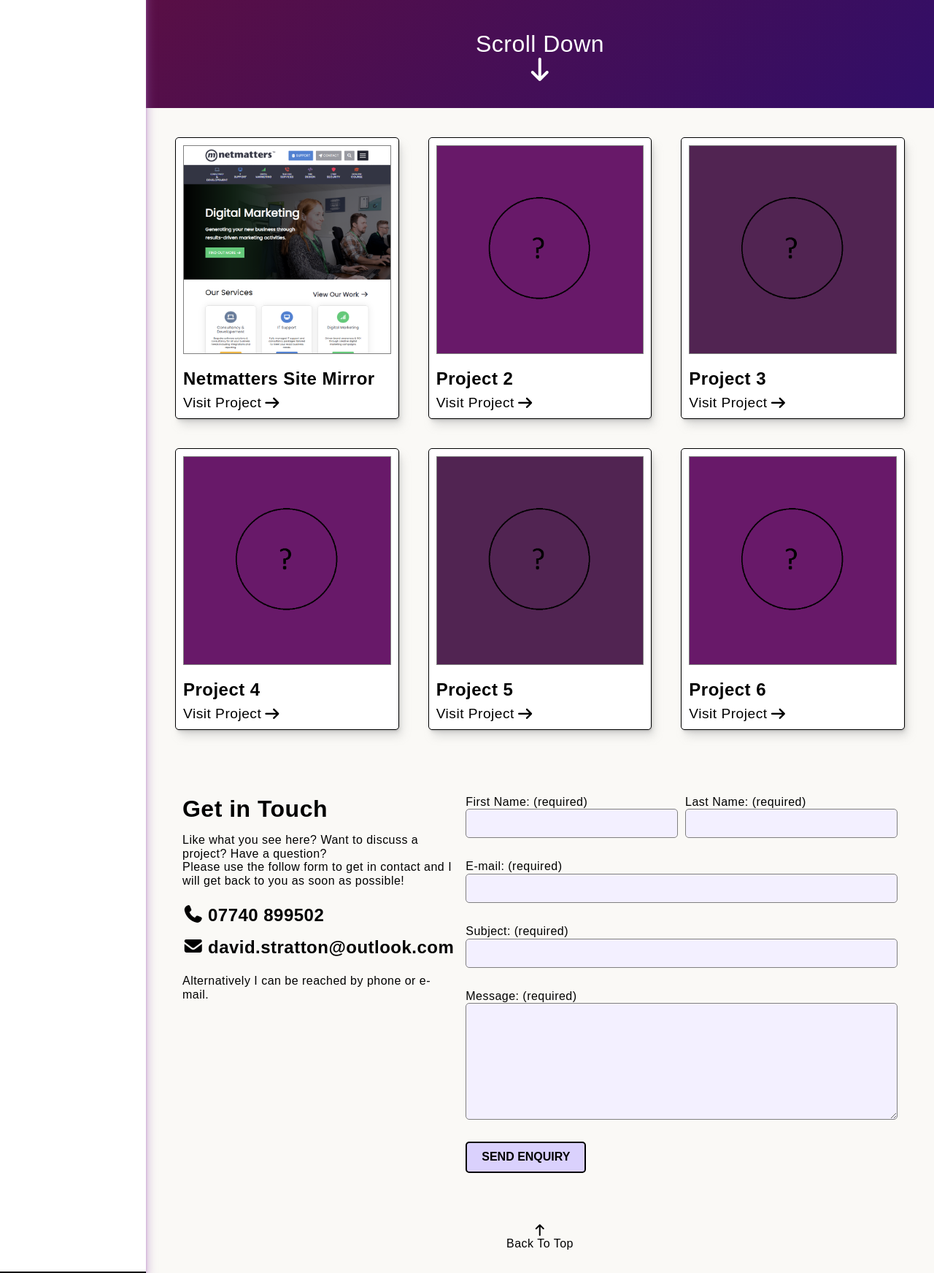
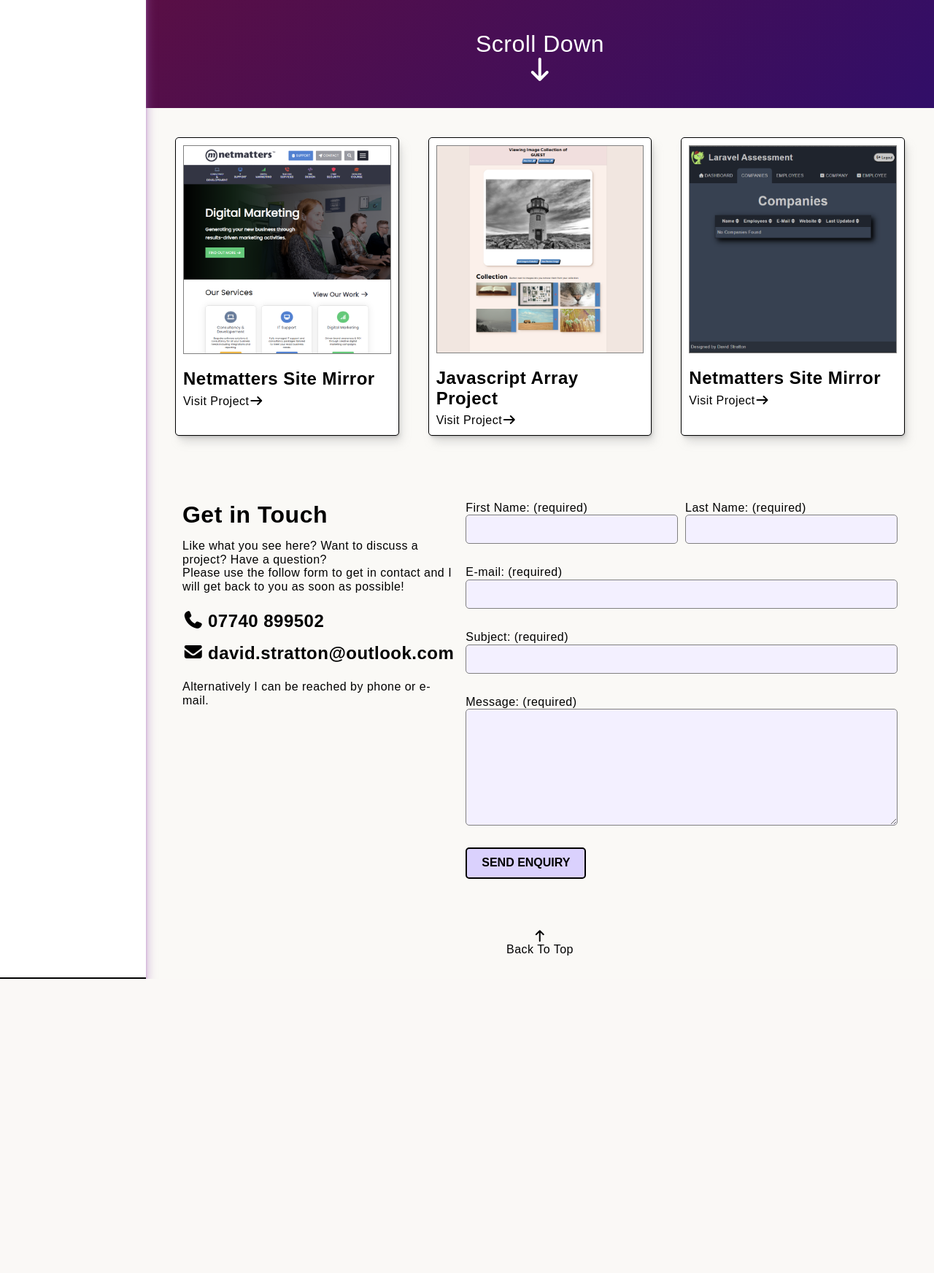
Before and after one commit to davidstratton-co-uk/nm-portfolio, a PHP site: page / in a window 1280 px wide. Shown: the part 652-2396 px from the top of the page at 73% size. After the commit the page ends 1993 px from the top, so only its background shows below. Run offline with PHP 8.4, Linux system fonts and the light colour scheme; some web fonts are replaced.

Commit message:
Add Completed projects Add New Technology Skills

```diff
--- a/app/views/about.view.php
+++ b/app/views/about.view.php
@@ -18,6 +18,9 @@
                             <li>HTML</li>
                             <li>CSS</li>
                             <li>SASS/SCSS</li>
+                            <li>Javascript</li>
+                            <li>PHP</li>
+                            <li>Laravel</li>
                         </ul>
                     </div>
                 </div>
--- a/app/views/projects.view.php
+++ b/app/views/projects.view.php
@@ -2,40 +2,22 @@
             <div id="portfolio" class="section-projects">
                 <div class="project-list">
                     <article>
-                        <a href="https://davidstratton-co-uk.github.io/nm-html-css-assessment/"></a>
-                        <img src="./projects/1/project-1-thumbnail.png" alt="Mainpage of Project 1">
+                        <a href="https://netmatters.david-stratton.netmatters-scs.co.uk"></a>
+                        <img src="./projects/1/thumbnail.png" alt="Overview of the Netmatters Mirror Project">
                         <h3>Netmatters Site Mirror</h3>
-                        <p>Visit Project <i class="fa-solid fa-arrow-right"></i></p>
+                        <div><span>Visit Project</span><i class="fa-solid fa-arrow-right"></i></div>
                     </article>
                     <article>
-                        <a href="#"></a>
-                        <img src="./projects/2/project-2-thumbnail.png" alt="Purple Placeholder Image">
-                        <h3>Project 2</h3>
-                        <p>Visit Project <i class="fa-solid fa-arrow-right"></i></p>
+                        <a href="https://js-array.david-stratton.netmatters-scs.co.uk"></a>
+                        <img src="./projects/2/thumbnail.png" alt="Overview of the Javascript Project">
+                        <h3>Javascript Array Project</h3>
+                        <div><span>Visit Project</span><i class="fa-solid fa-arrow-right"></i></div>
                     </article>
                     <article>
-                        <a href="#"></a>
-                        <img src="./projects/3/project-3-thumbnail.png" alt="Purple Placeholder Image">
-                        <h3>Project 3</h3>
-                        <p>Visit Project <i class="fa-solid fa-arrow-right"></i></p>
-                    </article>
-                    <article>
-                        <a href="#"></a>
-                        <img src="./projects/4/project-4-thumbnail.png" alt="Purple Placeholder Image">
-                        <h3>Project 4</h3>
-                        <p>Visit Project <i class="fa-solid fa-arrow-right"></i></p>
-                    </article>
-                    <article>
-                        <a href="#"></a>
-                        <img src="./projects/5/project-5-thumbnail.png" alt="Purple Placeholder Image">
-                        <h3>Project 5</h3>
-                        <p>Visit Project <i class="fa-solid fa-arrow-right"></i></p>
-                    </article>
-                    <article>
-                        <a href="#"></a>
-                        <img src="./projects/6/project-6-thumbnail.png" alt="Purple Placeholder Image">
-                        <h3>Project 6</h3>
-                        <p>Visit Project <i class="fa-solid fa-arrow-right"></i></p>
+                        <a href="https://laravel.david-stratton.netmatters-scs.co.uk"></a>
+                        <img src="./projects/3/thumbnail.png" alt="Overview of the Laravel Project">
+                        <h3>Netmatters Site Mirror</h3>
+                        <div><span>Visit Project</span><i class="fa-solid fa-arrow-right"></i></div>
                     </article>
                 </div>
             </div>
```
Also changed, not shown: public/projects/1/thumbnail.png (renamed from public/projects/1/project-1-thumbnail.png), public/projects/2/thumbnail.png (added), public/projects/3/thumbnail.png (added).
